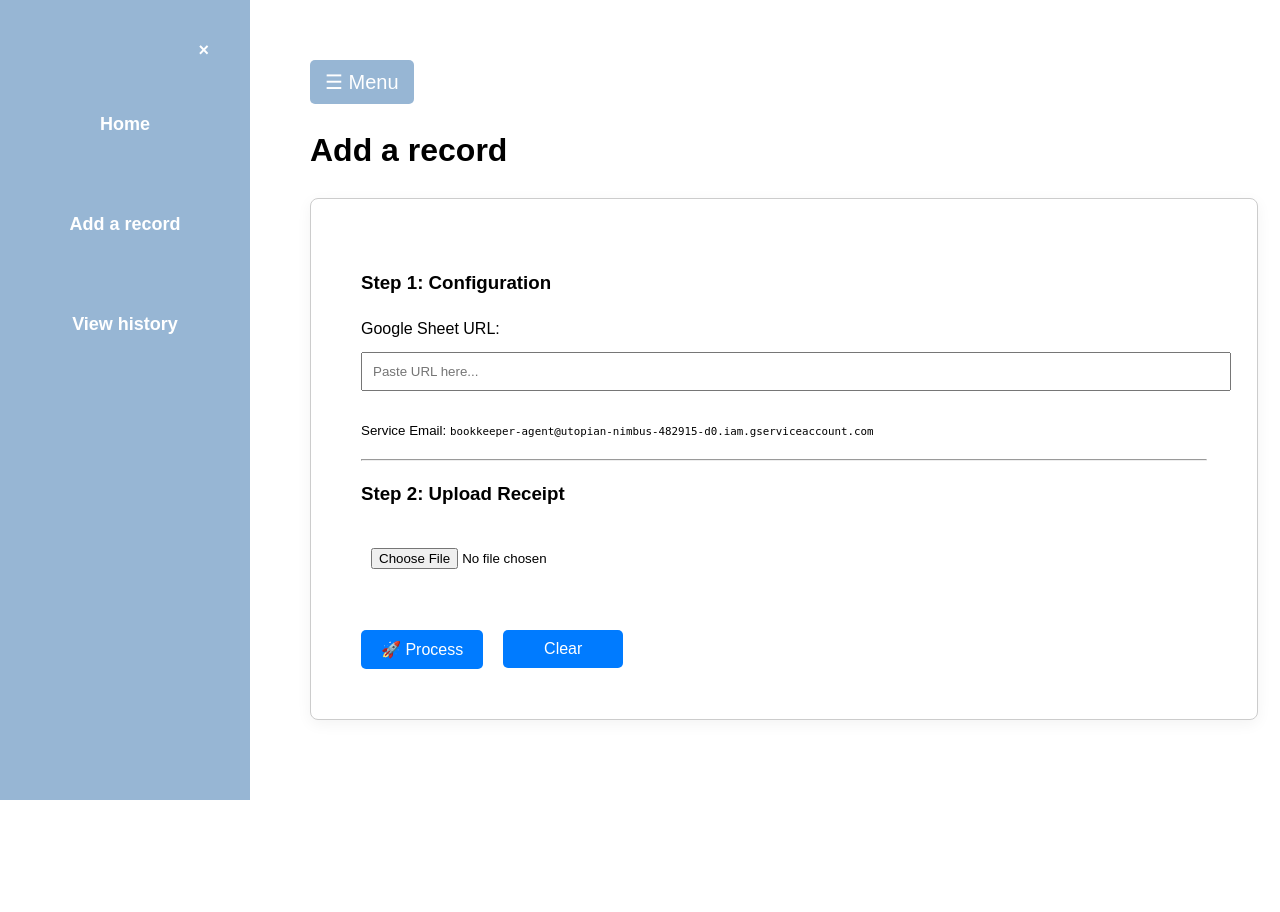
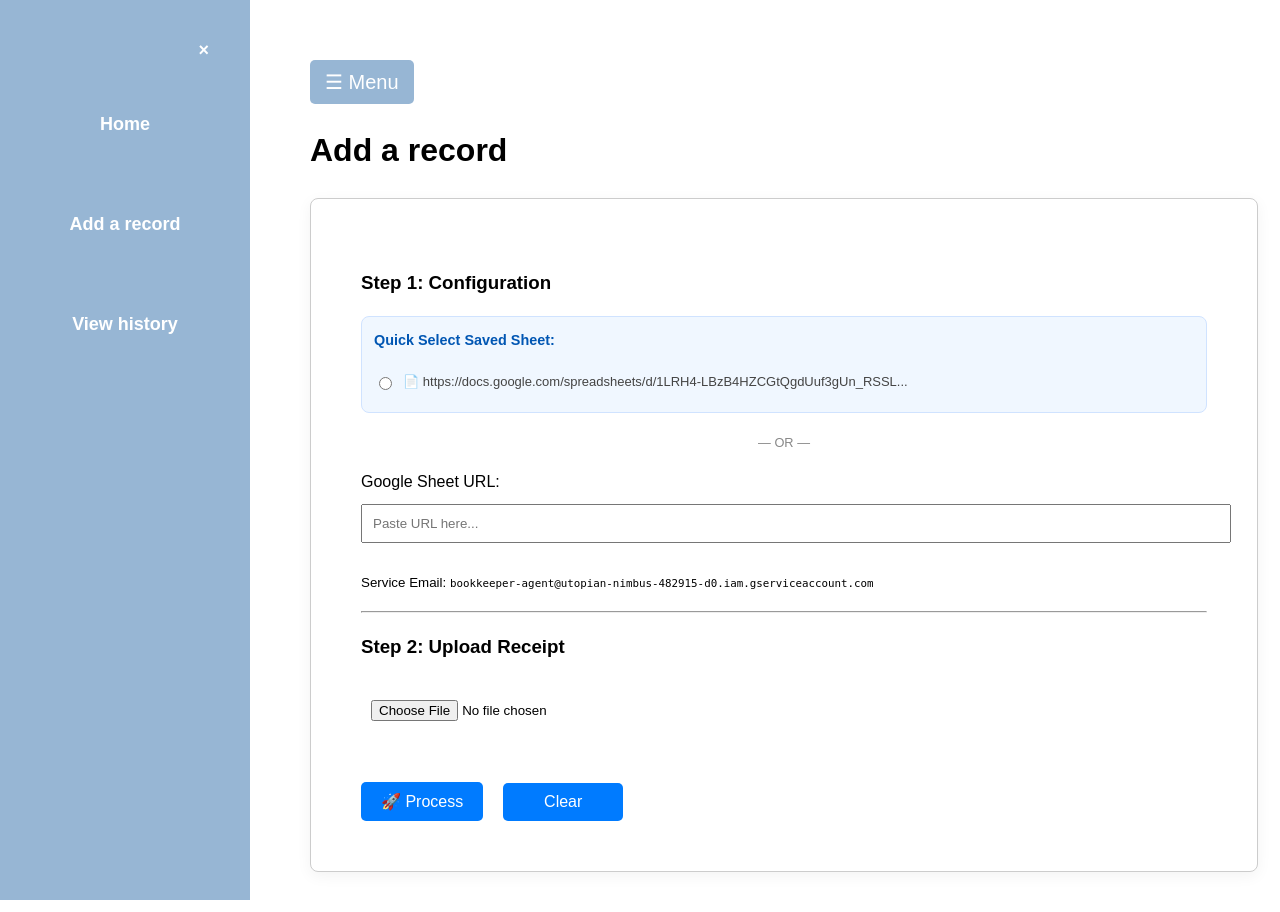
Before and after one commit to Sharon-Tseng/ai_bookkeeper, a Flask app: page /app in a window 1280 px wide. Shown: the top 912 px of the page. Before the commit the page ends 800 px from the top, so only its background shows below. Run offline with Flask 3, Linux system fonts and the light colour scheme; data comes from the database, SQL or seed files in the repository; both versions use the stored data as it was after the commit.

Commit message:
add quick url function

```diff
--- a/app.py
+++ b/app.py
@@ -1,6 +1,7 @@
 from flask import Flask, json, render_template, request, redirect, url_for
 import PIL.Image as Image
 import re
+import sqlite3
 from agent_tools import load_raw_expense_data
 from agents import AccountAgents
 
@@ -9,6 +10,43 @@ def get_spreadsheet_id(url):
     match = re.search(pattern, url)
     return match.group(1) if match else None
 
+def init_db():
+    conn = sqlite3.connect('bookkeeper.db')
+    cursor = conn.cursor()
+    # Store user-sheet relationships
+    cursor.execute('''
+        CREATE TABLE IF NOT EXISTS user_sheets(
+            id INTEGER PRIMARY KEY AUTOINCREMENT,
+            username TEXT NOT NULL,
+            sheet_url TEXT NOT NULL,
+            UNIQUE(username, sheet_url)
+        )''')
+    conn.commit()
+    conn.close()
+init_db()
+
+def save_user_sheet(username, sheet_url):
+    conn = sqlite3.connect('bookkeeper.db')
+    cursor = conn.cursor()
+    try:
+        cursor.execute('''
+            INSERT INTO user_sheets (username, sheet_url)
+            VALUES (?, ?)
+        ''', (username, sheet_url))
+        conn.commit()
+    except sqlite3.IntegrityError:
+        pass
+    conn.close()
+
+def get_user_sheets(username):
+    conn = sqlite3.connect('bookkeeper.db')
+    cursor = conn.cursor()
+    cursor.execute('SELECT sheet_url FROM user_sheets WHERE username = ?', (username,))
+    urls = [row[0] for row in cursor.fetchall()]
+    conn.close()
+    return urls
+
+# Flask application setup
 app = Flask(__name__)
 
 @app.route('/')
@@ -18,10 +56,17 @@ def welcome():
 @app.route('/app', methods=['GET', 'POST'])
 def index():
     result = None
-    sheet_url = ""
+    sheet_url = request.args.get('sheet_url', '')
+    username= 'default_user'
+    saved_sheets = get_user_sheets(username)
+
     if request.method == 'POST':
         sheet_url = request.form.get('sheet_url')
         file = request.files.get('receipt')
+
+        if sheet_url:
+            save_user_sheet(username, sheet_url)
+            saved_sheets = get_user_sheets(username)
 
         spreadsheet_id = get_spreadsheet_id(sheet_url)
         if file and spreadsheet_id:
@@ -33,21 +78,28 @@ def index():
         else:
             result = "Error: Invalid URL or No File."
 
-    return render_template('add_record.html', result=result, sheet_url=sheet_url)
+    return render_template('add_record.html', result=result, sheet_url=sheet_url, saved_sheets=saved_sheets)
 
 @app.route('/clear')
 def clear_all():
-    return redirect(url_for('add_record'))
+    return redirect(url_for('index'))
 
 @app.route('/view_history', methods=['GET', 'POST'])
 def view_history():
+    username = request.args.get('username', 'default_user')
+    saved_sheets = get_user_sheets(username)
+
+    sheet_url = ""
     if request.method == 'POST':
         sheet_url = request.form.get('sheet_url')
+        if sheet_url:
+            save_user_sheet(username, sheet_url)
+            saved_sheets = get_user_sheets(username)
     else:
         sheet_url = request.args.get('sheet_url', '')
 
     if not sheet_url:
-        return render_template('view_history.html', history={}, sheet_url="")
+        return render_template('view_history.html', history={}, sheet_url="", saved_sheets=saved_sheets, total_trend={})
 
     spreadsheet_id = get_spreadsheet_id(sheet_url)
     if not spreadsheet_id:
@@ -63,7 +115,7 @@ def view_history():
     total_trend = {month: sum(categories.values()) for month, categories in data.items()}
 
     # Transform data to JSON format for charting
-    return render_template('view_history.html', history=data, sheet_url=sheet_url, total_trend=total_trend)
+    return render_template('view_history.html', history=data, sheet_url=sheet_url, saved_sheets=saved_sheets, total_trend=total_trend)
 
 @app.route('/clear_history')
 def clear_history():
--- a/templates/add_record.html
+++ b/templates/add_record.html
@@ -21,9 +21,29 @@
             <h1>Add a record</h1>
                 <div class="box">
                     <h3>Step 1: Configuration</h3>
+
+                    {% if saved_sheets %}
+                    <div style="margin-bottom: 20px; padding: 12px; background-color: #f0f7ff; border-radius: 8px; border: 1px solid #d0e3ff;">
+                        <h4 style="margin-top: 0; color: #0056b3; font-size: 0.9em;">Quick Select Saved Sheet:</h4>
+                        <div style="max-height: 120px; overflow-y: auto;">
+                            {% for url in saved_sheets %}
+                            <div style="display: flex; align-items: center; margin-bottom: 8px;">
+                                <input type="radio" name="saved_selector" id="sheet_{{ loop.index }}"
+                                    onclick="document.getElementById('sheet_url_input').value='{{ url }}'"
+                                    {% if sheet_url == url %}checked{% endif %}>
+                                <label for="sheet_{{ loop.index }}" style="font-size: 13px; margin-left: 8px; cursor: pointer; color: #444; white-space: nowrap; overflow: hidden; text-overflow: ellipsis;">
+                                    📄 {{ url[:70] }}...
+                                </label>
+                            </div>
+                            {% endfor %}
+                        </div>
+                    </div>
+                    <div style="text-align: center; margin-bottom: 15px; color: #888; font-size: 0.8em;">— OR —</div>
+                    {% endif %}
+
                     <form id="upload-form" method="POST" enctype="multipart/form-data">
                         <label>Google Sheet URL:</label>
-                        <input type="text" name="sheet_url" placeholder="Paste URL here..." required value="{{ sheet_url }}">
+                        <input type="text" name="sheet_url" id="sheet_url_input" placeholder="Paste URL here..." required value="{{ sheet_url }}">
                         <p><small>Service Email: <code>bookkeeper-agent@utopian-nimbus-482915-d0.iam.gserviceaccount.com</code></small></p>
 
                         <hr>
```
Also changed, not shown: templates/view_history.html (+80 -30 lines), bookkeeper.db (added).
